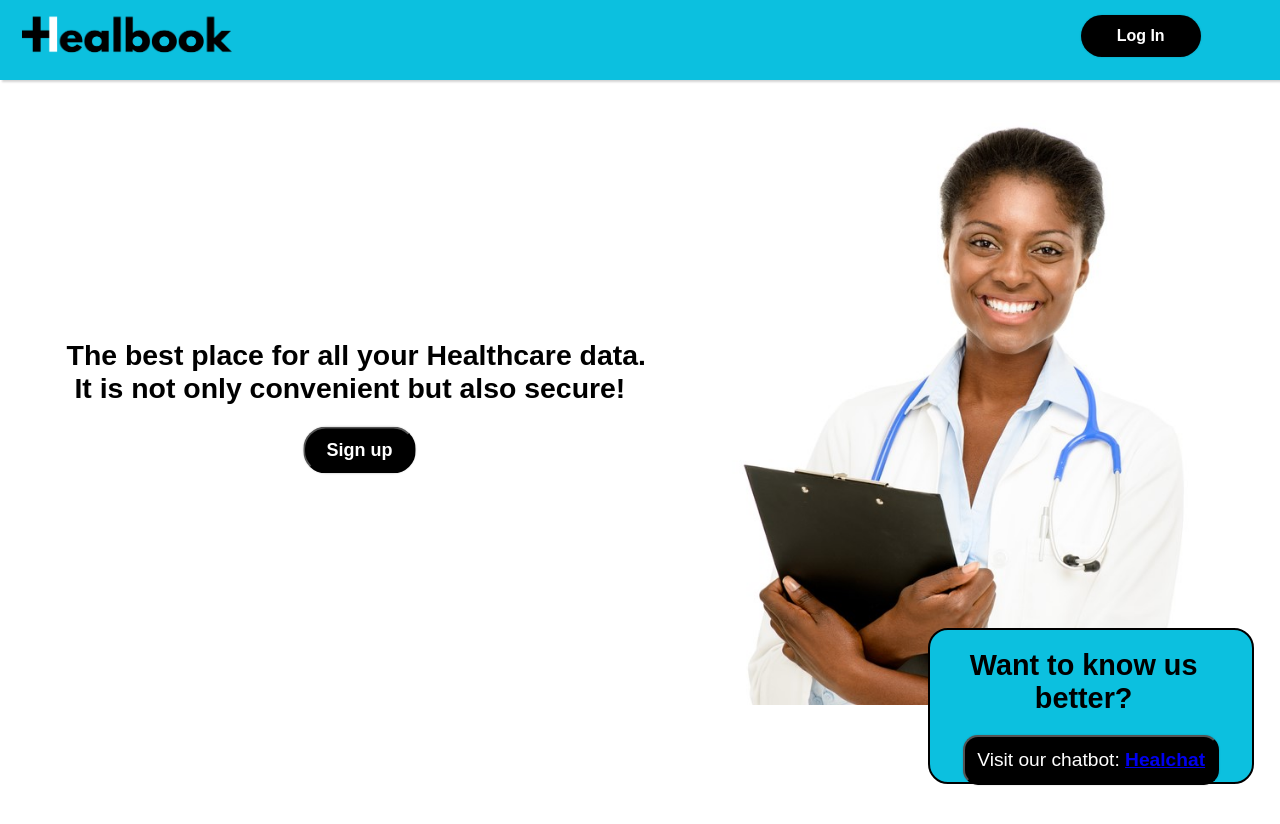
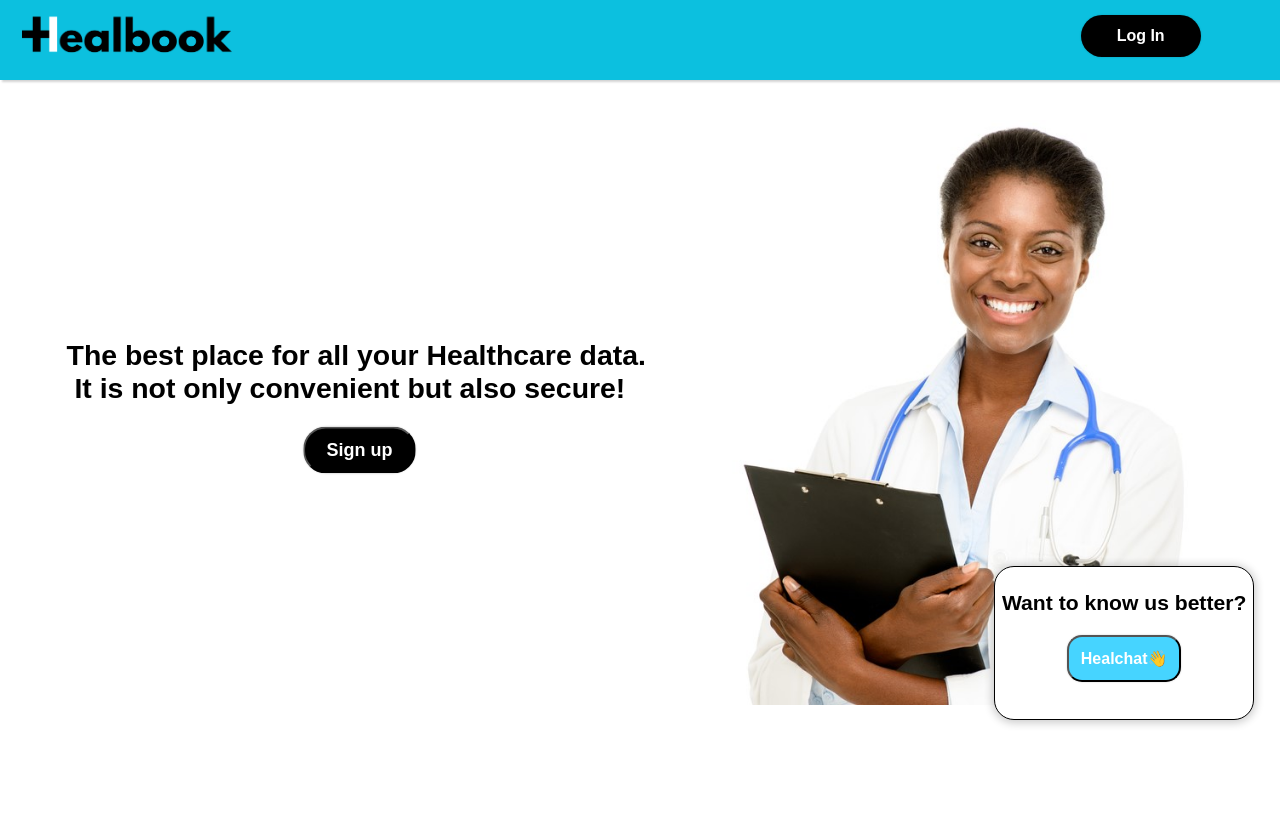
Before and after one commit to Prabhmeetchef/Healbook, a Next.js app in the folder healnext/: page / in a window 1280 px wide. Shown: the top 824 px of the page. Built offline with nearby package versions, Linux system fonts and the light colour scheme.

Commit message:
Healchat imrpoved

```diff
--- a/healnext/src/app/page.tsx
+++ b/healnext/src/app/page.tsx
@@ -54,7 +54,7 @@ export default function Home() {
     </div>
     <div id='healchat'>
       <h1 id='knowbetter'>Want to know us better?</h1>
-      <button id='healchatvisit'>Visit our chatbot: <a href='http://167.179.72.153/' target='_blank'><b>Healchat</b></a></button>
+      <a href='https://healchat.healbook.in' target='_blank'><button id='healchatvisit'><b>Healchat👋</b></button></a>
     </div>
   </body>
   </>
--- a/healnext/src/app/styles.css
+++ b/healnext/src/app/styles.css
@@ -175,33 +175,39 @@ h2{
 
 #healchat{
     position: fixed;
-    background-color: #0cc0df;
-    bottom: 2vh;
+    background-color: white;
+    bottom: 10vh;
     right: 2vw;
     border-radius: 20px;
-    border: solid black 2px;
+    border: solid black 1.5px;
     z-index: 10000000;
     text-align: center;
     color: white;
     height: 19vh;
-    width: 25.2vw;
+    width: 20.2vw;
+    box-shadow: 0px 1px 8px 2px rgba(0, 0, 0, 0.2);
 }
 
 #knowbetter{
-    font-size: 1.8rem;
-    padding-right: 15px;
+    position: relative;
+    font-size: 1.32rem;
+    top:1.2vh;
 }
 
 #healchatvisit{
-    font-size: 1.2rem;
-    padding: 12px;
-    background-color: black;
+    position: relative;
+    top: 2vh;
+    font-size: 1.0rem;
+    background-color: rgb(70, 212, 255);
     border-radius: 15px;
     align-items: center;
     transition: all 0.52s ease;
     color: white;
+    padding: 12px;
+    max-width: 12vw;
+    transition: background-color 0.32s ease;
 }
 
 #healchatvisit:hover{
-    scale: 1.08;
+    background-color: #0066FF;
 }
```
